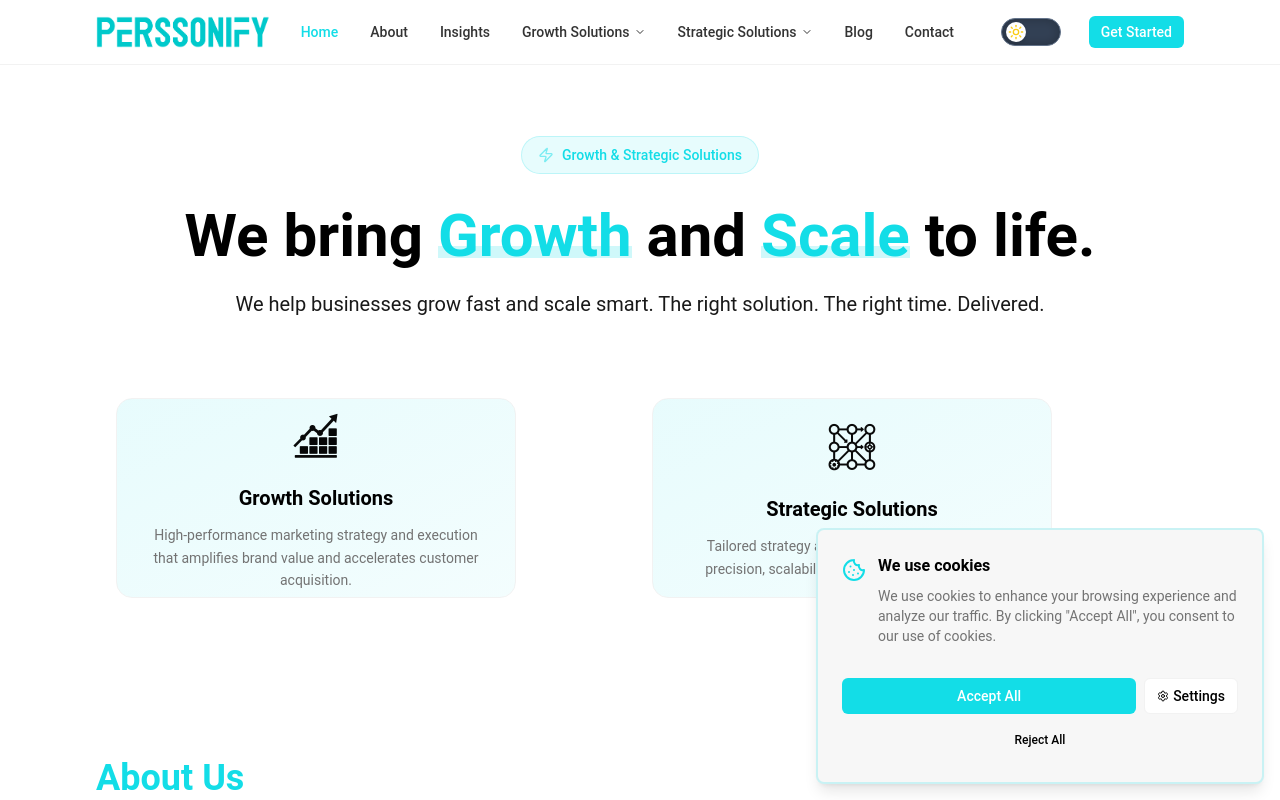
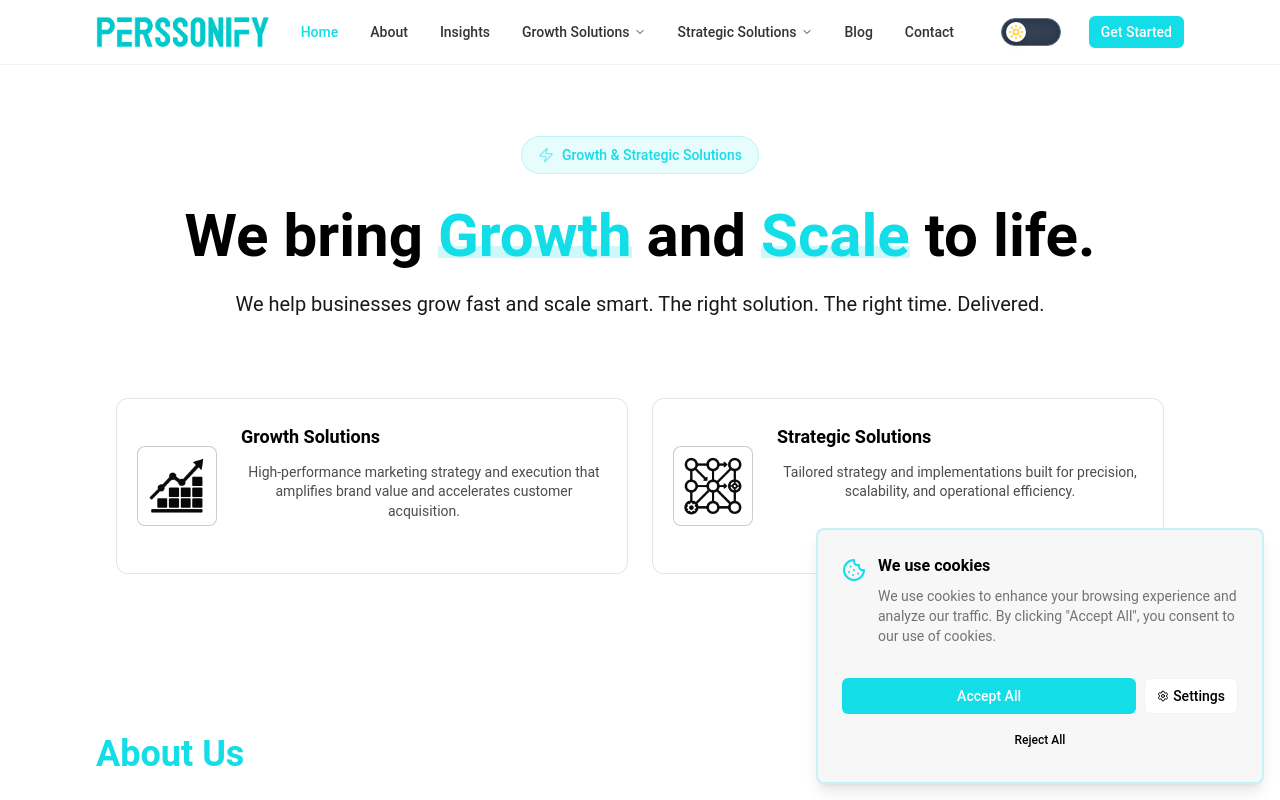
Before and after one commit to Deno-Code-2/perssonify, a React (Vite) app: page / in a window 1280 px wide. Shown: the top 800 px of the page. Built offline with nearby package versions, Linux system fonts and the light colour scheme.

Commit message:
Update interactive-hover-card.tsx

```diff
--- a/src/components/ui/interactive-hover-card.tsx
+++ b/src/components/ui/interactive-hover-card.tsx
@@ -1,54 +1,58 @@
-
-import React, { useState } from 'react';
+import React from 'react';
 import { cn } from '@/lib/utils';
+import { LucideProps, Zap } from 'lucide-react';
 
 interface InteractiveHoverCardProps {
-  imageUrl?: string;
   heading: string;
   text: string;
+  icon?: React.ReactElement<LucideProps>;
+  imageUrl?: string;
   className?: string;
-  width?: number;
-  height?: number;
 }
 
 const InteractiveHoverCard: React.FC<InteractiveHoverCardProps> = ({
-  imageUrl,
   heading,
   text,
+  icon,
+  imageUrl,
   className,
-  width = 400,
-  height = 200,
 }) => {
-  const [isHovered, setIsHovered] = useState(false);
-
   return (
     <div
       className={cn(
-        "relative overflow-hidden rounded-2xl border border-border bg-background transition-all duration-300 hover:shadow-xl hover:-translate-y-2 cursor-pointer",
+        'group flex flex-row items-center gap-6 p-5 rounded-xl border border-foreground/10 bg-background transition-colors hover:border-primary/80 w-full max-w-lg h-44',
         className
       )}
-      style={{ width, height }}
-      onMouseEnter={() => setIsHovered(true)}
-      onMouseLeave={() => setIsHovered(false)}
     >
-      <div className="absolute inset-0 bg-gradient-to-br from-primary/10 to-primary/5" />
+      {/* Icon or Image */}
+      <div className="flex-none flex items-center justify-center h-20 w-20 relative border border-foreground/20 rounded-lg bg-background group-hover:border-primary transition-colors duration-300 overflow-hidden">
+        {imageUrl ? (
+          <img src={imageUrl} alt={heading} className="w-full h-full object-cover dark:invert" />
+        ) : icon ? (
+          React.cloneElement(icon, {
+            className: 'w-9 h-9 text-foreground group-hover:text-primary transition-colors duration-300',
+          })
+        ) : (
+          <Zap className="w-9 h-9 text-foreground group-hover:text-primary transition-colors duration-300" />
+        )}
+      </div>
 
-      <div className="relative h-full flex flex-col items-center justify-center p-6 text-center">
-        {imageUrl && (
-          <div className="w-16 h-16 mb-4 flex items-center justify-center">
-            <img
-              src={imageUrl}
-              alt={heading}
-              className="w-full h-full object-contain"
-            />
+      {/* Content */}
+      <div className="flex flex-col gap-2 h-full overflow-y-auto [&::-webkit-scrollbar]:hidden [-ms-overflow-style:none] [scrollbar-width:none]">
+        {/* Animated Heading */}
+        <div className="relative font-semibold text-lg cursor-pointer overflow-hidden select-none w-fit py-1">
+          {/* Base text, always visible underneath */}
+          <span className="text-foreground">{heading}</span>
+
+          {/* Wipe container with top text layer */}
+          <div className="absolute top-0 left-0 h-full w-full bg-primary origin-left transform scale-x-0 transition-transform duration-300 ease-in-out group-hover:scale-x-100 overflow-hidden">
+            <span className="absolute top-0 left-0 py-1 px-px text-primary-foreground whitespace-nowrap">
+              {heading}
+            </span>
           </div>
-        )}
+        </div>
 
-        <h3 className="text-xl font-bold text-foreground mb-3">
-          {heading}
-        </h3>
-
-        <p className="text-muted-foreground text-sm leading-relaxed">
+        <p className="text-sm text-foreground/70 select-none leading-snug">
           {text}
         </p>
       </div>
```
